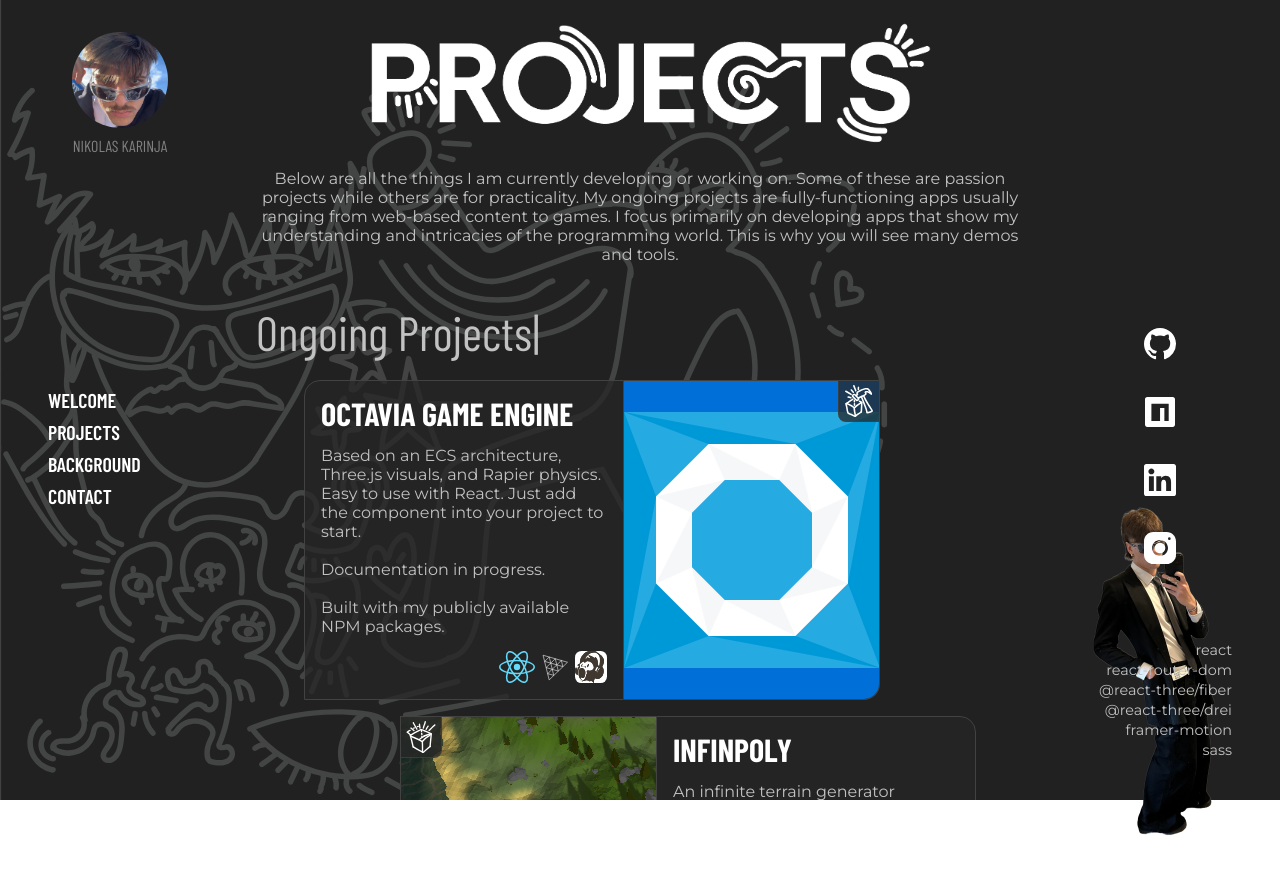
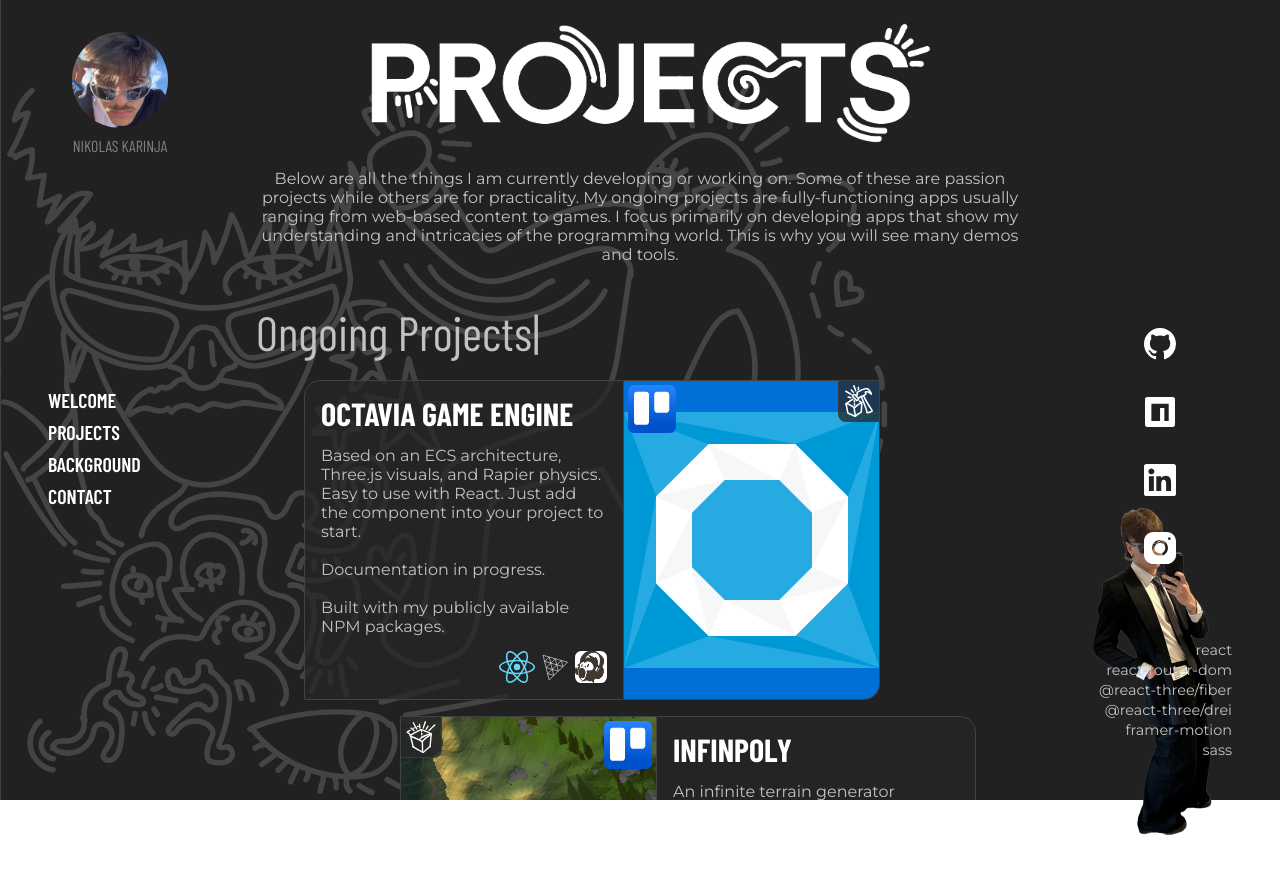
Before and after one commit to nikolas-karinja/me, a React (Create React App) app in the folder client/: page /projects in a window 1280 px wide. Shown: the top 874 px of the page. Built offline with nearby package versions, Linux system fonts and the light colour scheme; no server answers.

Commit message:
Deploy app to Heroku

```diff
--- a/client/package.json
+++ b/client/package.json
@@ -3,6 +3,7 @@
   	"version": "0.1.0",
   	"private": true,
   	"proxy": "http://localhost:8080",
+	"homepage": "./",
   	"dependencies": {
   	  	"@testing-library/jest-dom": "^5.17.0",
   	  	"@testing-library/react": "^13.4.0",
--- a/client/src/core/index.js
+++ b/client/src/core/index.js
@@ -206,6 +206,7 @@ export const PROJECTS = {
         info   : <>Based on an ECS architecture, Three.js visuals, and Rapier physics. Easy to use with React. Just add the component into your project to start.<br /><br />Documentation in progress.<br /><br />Built with my publicly available NPM packages.</>,
         techs  : ['reactjs', 'threejs', 'howlerjs'],
         images : [sc_octavia1],
+        trello : "https://trello.com/b/XI1UmCcK/octavia-engine",
         link   :'https://octavia-engine-c2jocsedk-nikolas-karinjas-projects.vercel.app/',
     },
     'infinipoly': {
@@ -213,6 +214,7 @@ export const PROJECTS = {
         info   : <>An infinite terrain generator utilizing LOD and Simplex Noise. It uses web-workers to make the terrain generation faster.<br /><br />Requires a mid-tier graphics card and isn't optimised for mobile devices.<br /><br />Built using Octavia.</>,
         techs  : ['octavia', 'reactjs', 'threejs'],
         images : [sc_infinipoly1],
+        trello : "https://trello.com/b/TKve9Vzw/infinipoly",
         link   : 'https://infinipoly-ede85dfe16ba.herokuapp.com/',
     },
     'polycity': {
@@ -220,19 +222,21 @@ export const PROJECTS = {
         info   : <>A simulator game about building communities. Inspired by ThinMatrix's city-builder series.</>,
         techs  : ['octavia', 'reactjs', 'threejs'],
         images : [sc_polycity1],
+        trello : "https://trello.com/b/DaALo9a4/polycity",
         link   : 'https://raw.githack.com/nikolas-karinja/polycity/main/build/index.html',
     },
-    'victorum': {
-        name   : 'Victorum',
-        info   : <>A grand-strategy game influenced by the Total War and Crusader Kings franchises. Time period takes place between 1492 and 1904 AD. This a project idea that I've been working on since I was 16.<br /><br />Built using Octavia.</>,
-        techs  : ['octavia', 'reactjs', 'threejs'],
-        images : [sc_victorum1],
-    },
+    // 'victorum': {
+    //     name   : 'Victorum',
+    //     info   : <>A grand-strategy game influenced by the Total War and Crusader Kings franchises. Time period takes place between 1492 and 1904 AD. This a project idea that I've been working on since I was 16.<br /><br />Built using Octavia.</>,
+    //     techs  : ['octavia', 'reactjs', 'threejs'],
+    //     images : [sc_victorum1],
+    // },
     'ttt3d': {
         name   : 'Tic-Tac-Toe 3D!',
         info   : <>A web-based ai/hotseat tic-tac-toe game using WebGL. Done as a little challenge for myself in between college classes. Tested it with a couple coworkers and kids at my job and it was fun. It's just the game you know well.<br /><br />Works on mobile devices too!</>,
         techs  : ['reactjs', 'threejs', 'sass'],
         images : [sc_ttt3d1],
+        trello : "https://trello.com/b/rGVnQEm3/tic-tac-toe-3d",
         link   : 'https://nikolas-karinja.github.io/tictactoe-3d/build/index.html',
     },
 }
--- /dev/null
+++ b/client/src/interfaces/ExtSiteLink.js
@@ -0,0 +1,13 @@
+const ExtSiteLink = ({title, linkUrl, children}) =>
+{
+    return(
+        <a href={linkUrl}
+            target='_blank'
+            rel='noopener noreferrer me'
+            title={title}>
+            {children}
+        </a>
+    )
+}
+
+export default ExtSiteLink
--- a/client/src/interfaces/ProjectSectionRow.js
+++ b/client/src/interfaces/ProjectSectionRow.js
@@ -1,8 +1,10 @@
 import svg_archive from '../img/icons/archive.svg'
 import svg_project from '../img/icons/project.svg'
 import svg_tool from '../img/icons/tool.svg'
+import svg_trello from '../img/icons/trello.svg'
 
 import { TECHS } from '../core'
+import ExtSiteLink from './ExtSiteLink'
 
 const ProjectsSectionRow = ({ flipped, cardData }) =>
 {
@@ -42,6 +44,14 @@ const ProjectsSectionRow = ({ flipped, cardData }) =>
                             cardData.type === 'tool' ? svg_tool :
                             cardData.type === 'archive' ? svg_archive : svg_project}
                         alt='Project' />
+                    <div className={`Projects-section--card--relLinks ${ flipped ? 'reversed' : '' }`}>
+                        {cardData.trello ? <ExtSiteLink linkUrl={cardData.trello}>
+                            <img className="Icon-module--icon48"
+                                src={svg_trello}
+                                alt='Trello'
+                                title="Trello Board" />
+                            </ExtSiteLink> : <></>}
+                    </div>
                 </div>
             </div>
         </a>
--- a/client/src/sass/modules.sass
+++ b/client/src/sass/modules.sass
@@ -247,6 +247,10 @@
     &--icon48
         width: 48px
         height: 48px
+
+    &--icon64
+        width: 64px
+        height: 64px
 
 .LibsNavigation-module
     &--linkWrapper
--- a/client/src/sass/sections.sass
+++ b/client/src/sass/sections.sass
@@ -27,6 +27,20 @@
         padding: 0.5em 0.5em 0.5em 5em
         text-align: left
         text-decoration: none
+        transition-property: background, color
+        transition-duration: 0.25s
+
+        &:hover
+            background: rgba(#fff, 0.75)
+
+            &.darken
+                background: rgba(#fff, 0.75)
+
+            & h4
+                color: $color-background-dark
+
+            & .Packages-section--card--info
+                color: $color-background-normal
 
         &.darken
             background: rgba($color-background-dark, 0.75)
@@ -74,6 +88,16 @@
             & *
                 direction: ltr
 
+        &:hover
+            & .Projects-section--card
+                background: rgba(#fff, 0.75)
+
+                &--title
+                    color: $color-background-dark
+
+                &--info
+                    color: $color-background-normal
+
     &--card
         position: relative
 
@@ -81,6 +105,8 @@
         overflow: hidden
         padding: 1em
         text-align: left
+        transition-property: background, color
+        transition-duration: 0.25s
 
         &.darken
             background: rgba($color-background-dark, 0.75)
@@ -103,6 +129,19 @@
             min-height: 100%
 
             translate: -50% -50%
+
+        &--relLinks
+            position: absolute
+            left: 4px
+            top: 4px
+
+            display: flex
+            gap: 8px
+            height: 64px
+
+            &.reversed
+                left: auto !important
+                right: 4px
 
         &--img
             position: absolute
```
Also changed, not shown: client/src/img/icons/trello.png (added), client/src/img/icons/trello.svg (added), 14 other files (tests, documents, lock files or other folders).
